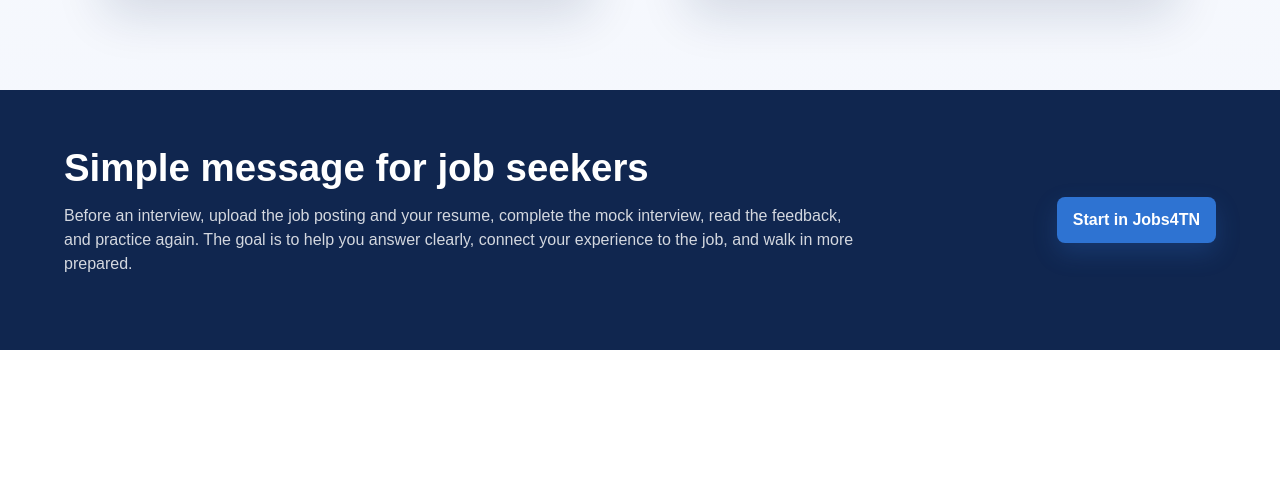
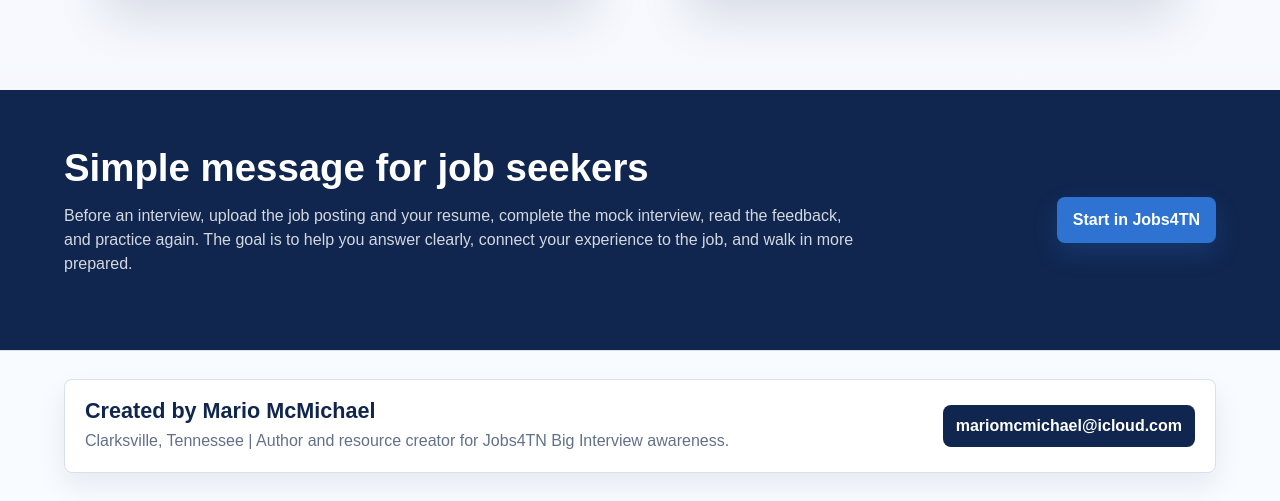
Before and after one commit to optimist23-ui/jobs4tn-big-interview-service, a plain HTML site: page jobs4tn-big-interview-service.html in a window 1280 px wide. Shown: the part 4043-4544 px from the top of the page. Before the commit the page ends 4393 px from the top, so only its background shows below. Drawn offline with Linux system fonts and the light colour scheme.

Commit message:
Add author contact information

```diff
--- a/jobs4tn-big-interview-service.html
+++ b/jobs4tn-big-interview-service.html
@@ -432,6 +432,51 @@
       padding: clamp(32px, 5vw, 58px) clamp(18px, 5vw, 76px);
     }
 
+    .author {
+      padding: 28px clamp(18px, 5vw, 76px);
+      background: #f8fbff;
+      border-top: 1px solid var(--line);
+    }
+
+    .author-card {
+      display: grid;
+      grid-template-columns: 1fr auto;
+      gap: 18px;
+      align-items: center;
+      max-width: 1180px;
+      margin: 0 auto;
+      padding: 20px;
+      border: 1px solid var(--line);
+      border-radius: 8px;
+      background: white;
+      box-shadow: 0 12px 28px rgba(16, 38, 79, .08);
+    }
+
+    .author h2 {
+      margin: 0 0 6px;
+      font-size: 1.35rem;
+    }
+
+    .author p {
+      margin: 0;
+      color: var(--muted);
+      line-height: 1.45;
+    }
+
+    .contact-link {
+      display: inline-flex;
+      align-items: center;
+      justify-content: center;
+      min-height: 42px;
+      padding: 10px 13px;
+      border-radius: 8px;
+      color: white;
+      background: var(--navy);
+      font-weight: 900;
+      text-decoration: none;
+      white-space: nowrap;
+    }
+
     .closing h2 {
       color: white;
     }
@@ -445,6 +490,7 @@
     @media (max-width: 1020px) {
       .hero,
       .split,
+      .author-card,
       .closing {
         grid-template-columns: 1fr;
       }
@@ -690,5 +736,15 @@
     </div>
     <a class="btn" href="#access">Start in Jobs4TN</a>
   </footer>
+
+  <section class="author" aria-label="Author contact information">
+    <div class="author-card">
+      <div>
+        <h2>Created by Mario McMichael</h2>
+        <p>Clarksville, Tennessee | Author and resource creator for Jobs4TN Big Interview awareness.</p>
+      </div>
+      <a class="contact-link" href="mailto:mariomcmichael@icloud.com">mariomcmichael@icloud.com</a>
+    </div>
+  </section>
 </body>
 </html>
```
